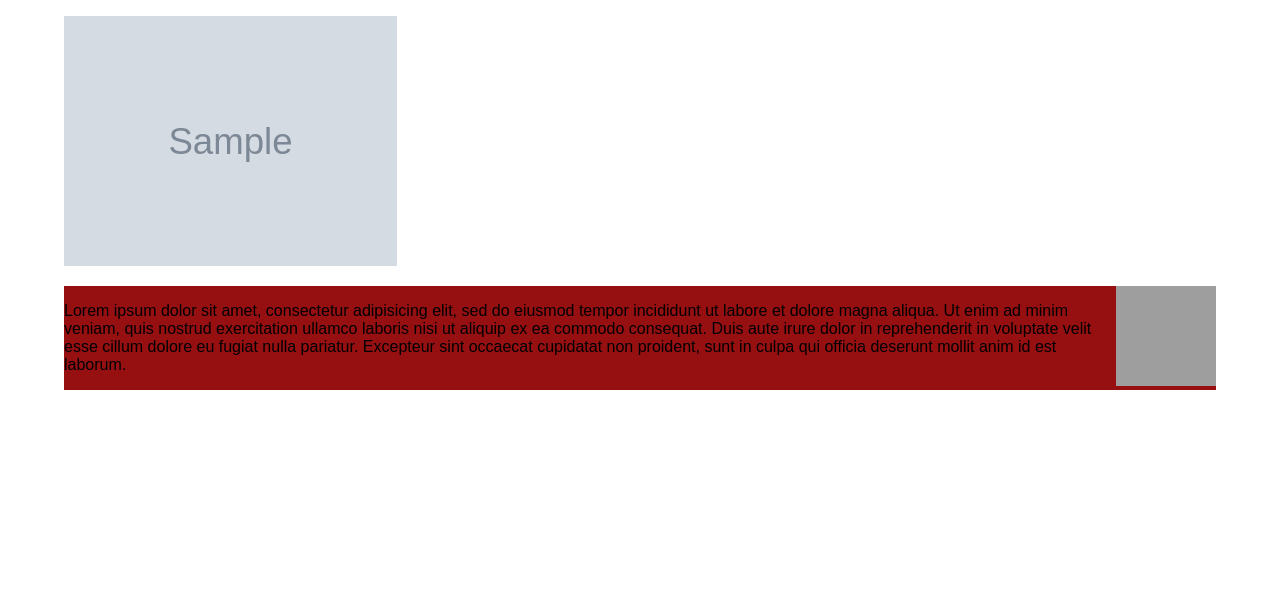
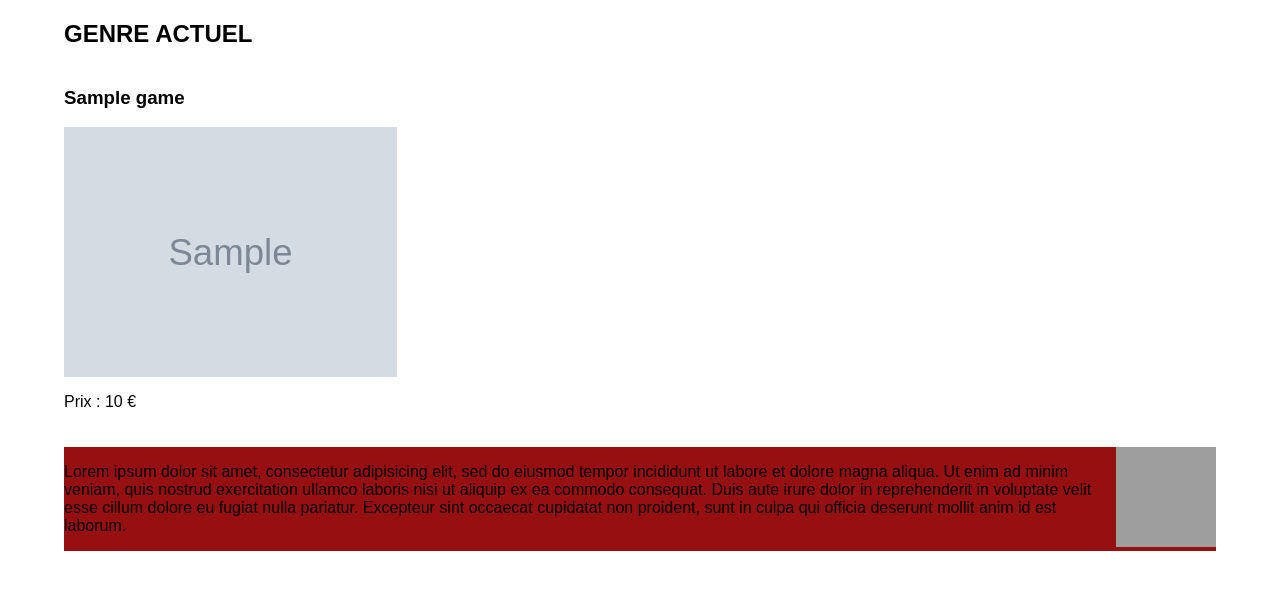
Before and after one commit to Moasix/TP6, a PHP site: template view/main_page.view.php in a window 1280 px wide. Shown: the part 152-742 px from the top of the page. Run offline with PHP 8.4, Linux system fonts and the light colour scheme; data comes from the database, SQL or seed files in the repository; the template is opened without the code that fills it: most values are stand-ins (such as "Sample title", 1, 10 or a date in 2020); grey boxes marked "Sample" are stand-in pictures; grey boxes are pictures that could not be loaded.

Commit message:
commit affichage page

```diff
--- a/view/main_page.view.php
+++ b/view/main_page.view.php
@@ -13,21 +13,18 @@ $arrayCategorie = $dao->getAllCat();
     <body>
       <?php  include('../view/header_include.view.php') ?>
 
-      <div id="divCONTAINER">
+      <h2>GENRE ACTUEL</h2>
+      <div id="MAIN_CONTAINER">
 
-
-      <?php foreach ($games as $key => $value) { ?>
-        <a href="../controler/jeu.ctrl.php/?ref=<?=$value->ref?>">
-          <img src="../data/covers/<?=$value->image?>" alt="">
-        </a>
-      <?php } ?>
-
-      <aside>
-
-      </aside>
-      <div class="">
-
-      </div>
+        <?php foreach ($games as $key => $value) { ?>
+          <article>
+            <h3><?=$value->titre?></h3>
+            <a href="../controler/jeu.ctrl.php/?ref=<?=$value->ref?>">
+              <img src="../data/covers/<?=$value->image?>" alt="">
+            </a>
+            <p>Prix : <?=$value->prix?> €</p>
+          </article>
+        <?php } ?>
 
       </div>
       <?php  include('../view/footer_include.view.php') ?>
--- a/view/stylemain_page.css
+++ b/view/stylemain_page.css
@@ -56,9 +56,12 @@ header nav ul {
 
 /* BODY */
 
+#MAIN_CONTAINER img {
+  max-height: 250px;
+}
 
-#divCONTAINER img {
-  max-height: 250px;
+#MAIN_CONTAINER {
+  display: flex;
 }
 
 
```
